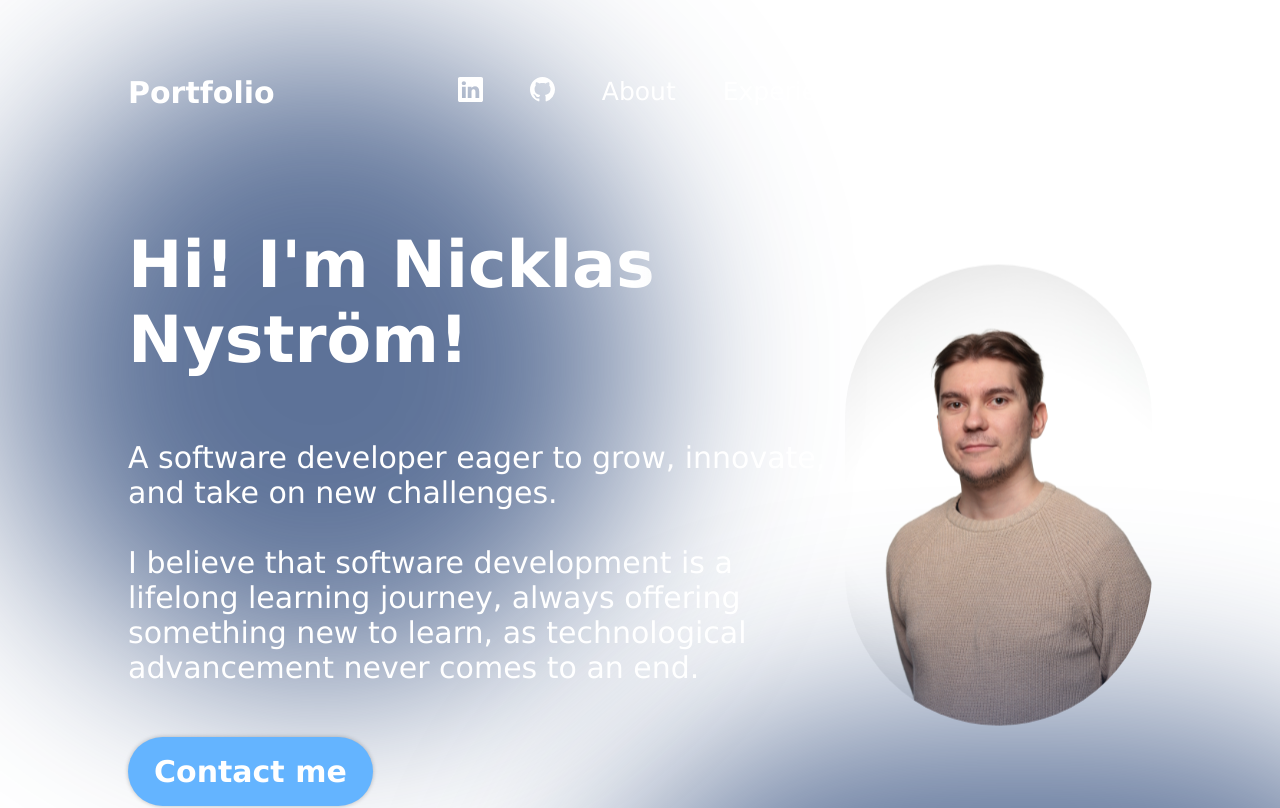
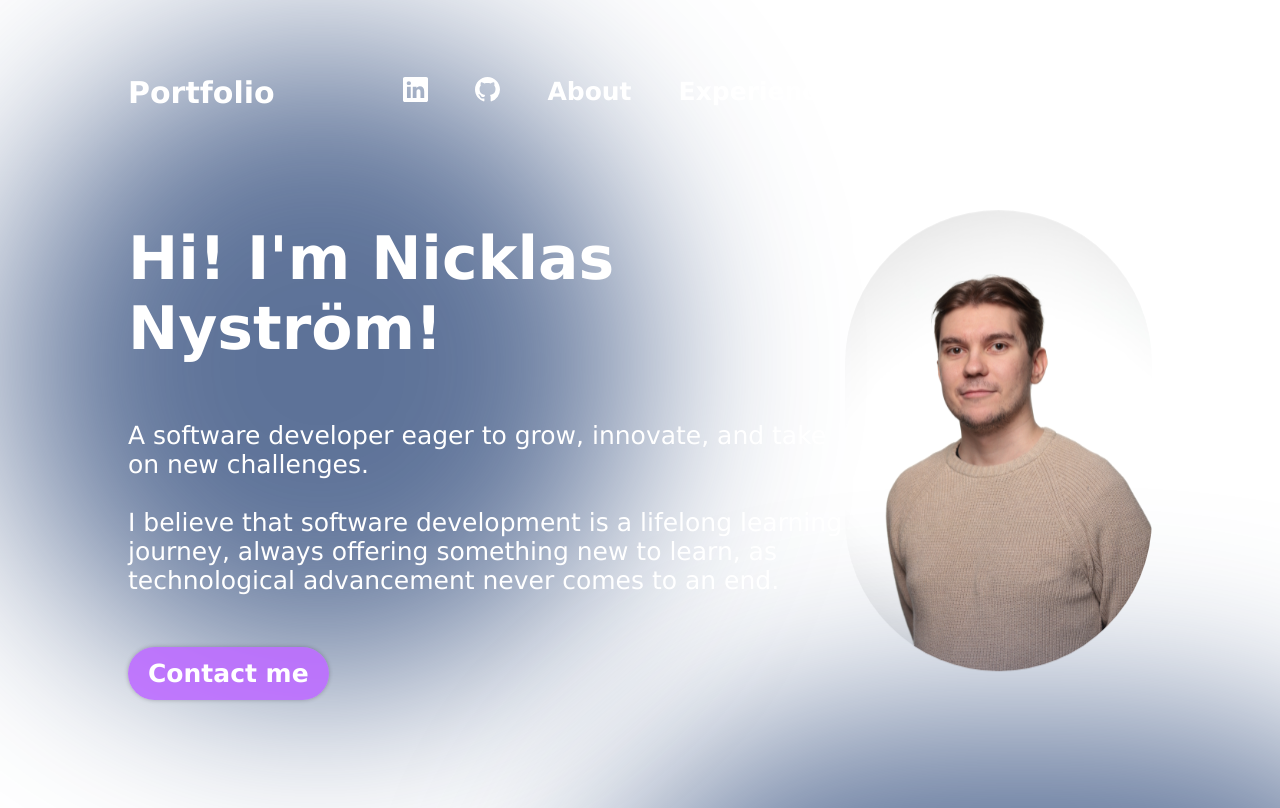
Before and after one commit to unofficialnikke/my-portfolio, a React (Vite) app: page / in a window 1280 px wide. Shown: the top 808 px of the page. Built offline with nearby package versions, Linux system fonts and the light colour scheme.

Commit message:
style: modify color scheme

```diff
--- a/src/components/Contact/Contact.module.scss
+++ b/src/components/Contact/Contact.module.scss
@@ -12,12 +12,12 @@
 	.text {
 		width: 75%;
 		h2 {
-			font-size: 80px;
+			font-size: 35px;
 			font-weight: 700;
 			letter-spacing: 4px;
 		}
 		p {
-			font-size: 30px;
+			font-size: 25px;
 			font-weight: 400;
 			letter-spacing: 2px;
 		}
@@ -36,12 +36,14 @@
 			a {
 				color: var(--color-text);
 				text-decoration: none;
-				font-size: 35px;
+				font-size: 20px;
 				font-weight: 400;
 				letter-spacing: 1.5px;
-
+				padding: 5px 10px;
+				border-radius: 5rem;
 				&:hover {
 					color: var(--color-primary);
+					background-color: white;
 				}
 			}
 		}
--- a/src/components/Hero/Hero.module.scss
+++ b/src/components/Hero/Hero.module.scss
@@ -18,8 +18,8 @@
 		z-index: 1;
 
 		.title {
-			font-size: 65px;
-			font-weight: 900;
+			font-size: 60px;
+			font-weight: 000;
 			margin-bottom: 33px;
 			background: linear-gradient(90deg, rgba(255, 255, 255, 1) 70%, rgba(255, 255, 255, 0) 120%);
 			-webkit-text-fill-color: transparent;
@@ -27,7 +27,7 @@
 		}
 
 		.description {
-			font-size: 30px;
+			font-size: 25px;
 			margin-bottom: 52px;
 		}
 
@@ -36,9 +36,9 @@
 			background-color: var(--color-primary);
 			color: var(--color-text);
 			border-radius: 100px;
-			font-size: 30px;
+			font-size: 25px;
 			font-weight: 600;
-			padding: 17px 26px;
+			padding: 12px 20px;
 			box-shadow: 0 0 4px 0 rgba(0, 0, 0, 0.25);
 			align-items: center;
 			&:hover {
--- a/src/components/Navbar/Navbar.module.scss
+++ b/src/components/Navbar/Navbar.module.scss
@@ -29,7 +29,7 @@
 
 			a {
 				font-size: 25px;
-				font-weight: 500;
+				font-weight: 600;
 				color: var(--color-text);
 				text-decoration: none;
 			}
@@ -64,11 +64,7 @@
 				gap: 13px;
 				border-radius: 10px;
 				background: rgb(25, 55, 109);
-				background: linear-gradient(
-					0deg,
-					rgba(25, 55, 109, 0.2) 0%,
-					rgba(25, 55, 109, 1) 100%
-				);
+				background: linear-gradient(0deg, rgba(25, 55, 109, 0.2) 0%, rgba(25, 55, 109, 1) 100%);
 				box-shadow: 0 0 4px 0 rgba(0, 0, 0, 0.25);
 			}
 			.menuOpen {
--- a/src/vars.scss
+++ b/src/vars.scss
@@ -1,8 +1,8 @@
 :root {
 	--color-text: #fff;
-	--color-primary: #64b4ff;
+	--color-primary: #bd6cffe5;
 	--color-secondary: #19376d;
 	--color-dark: #0b2447;
 	--color-bg: #04152d;
-	--color-border: #576cbc;
+	--color-border: #8357bc;
 }
```
